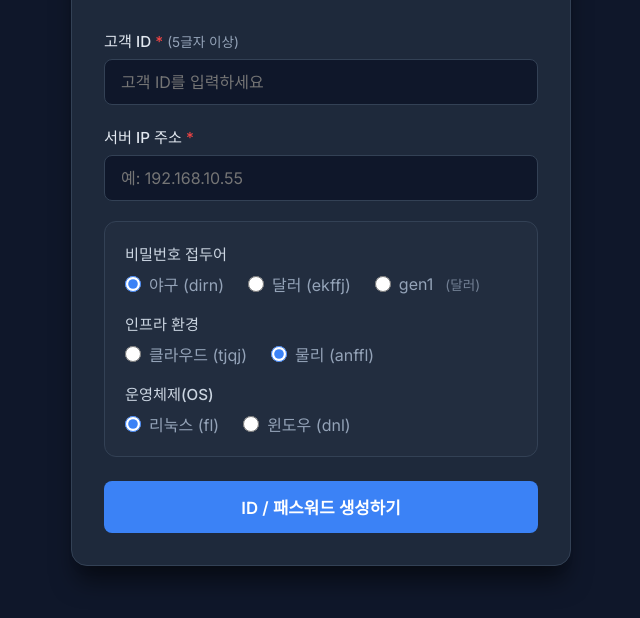
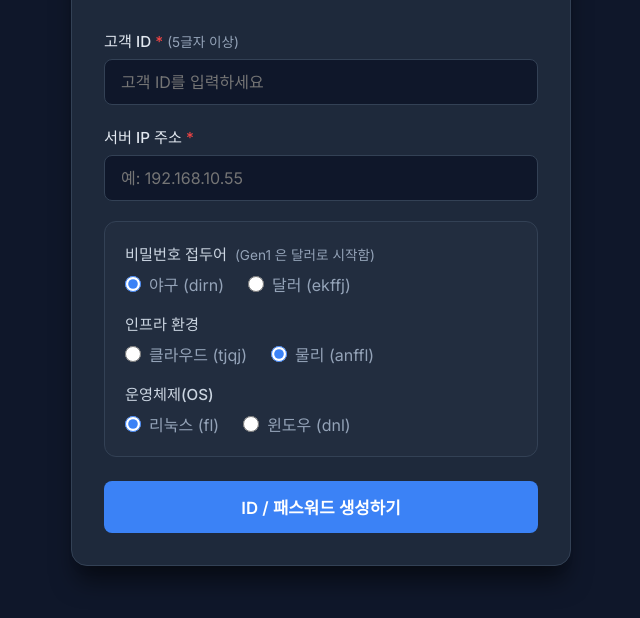
Before and after one commit to parkhj-gabia/gabia-serverless-web, a website: page App.buildpassword/index.html in a window 1280 px wide. Shown: the part 168-786 px from the top of the page, without its empty margins (319-959 px from the left). Drawn offline with Linux system fonts and the light colour scheme.

Commit message:
add gen1 comment

```diff
--- a/App.buildpassword/index.html
+++ b/App.buildpassword/index.html
@@ -272,11 +272,10 @@
 
         <div class="options-panel">
             <div class="radio-group">
-                <label class="group-label">비밀번호 접두어</label>
+                <label class="group-label">비밀번호 접두어 <span style="color: var(--text-secondary); font-size: 0.85rem; font-weight: normal; margin-left: 4px;">(Gen1 은 달러로 시작함)</span></label>
                 <div class="radio-options">
                     <label class="radio-option"><input type="radio" name="genPrefix" value="dirn" checked> 야구 (dirn)</label>
                     <label class="radio-option"><input type="radio" name="genPrefix" value="ekffj"> 달러 (ekffj)</label>
-                    <label class="radio-option"><input type="radio" name="genPrefix" value="gen1"> gen1 <span style="color: var(--text-secondary); font-size: 0.85rem; opacity: 0.7; font-weight: normal; margin-left: 4px;">(달러)</span></label>
                 </div>
             </div>
 
```
